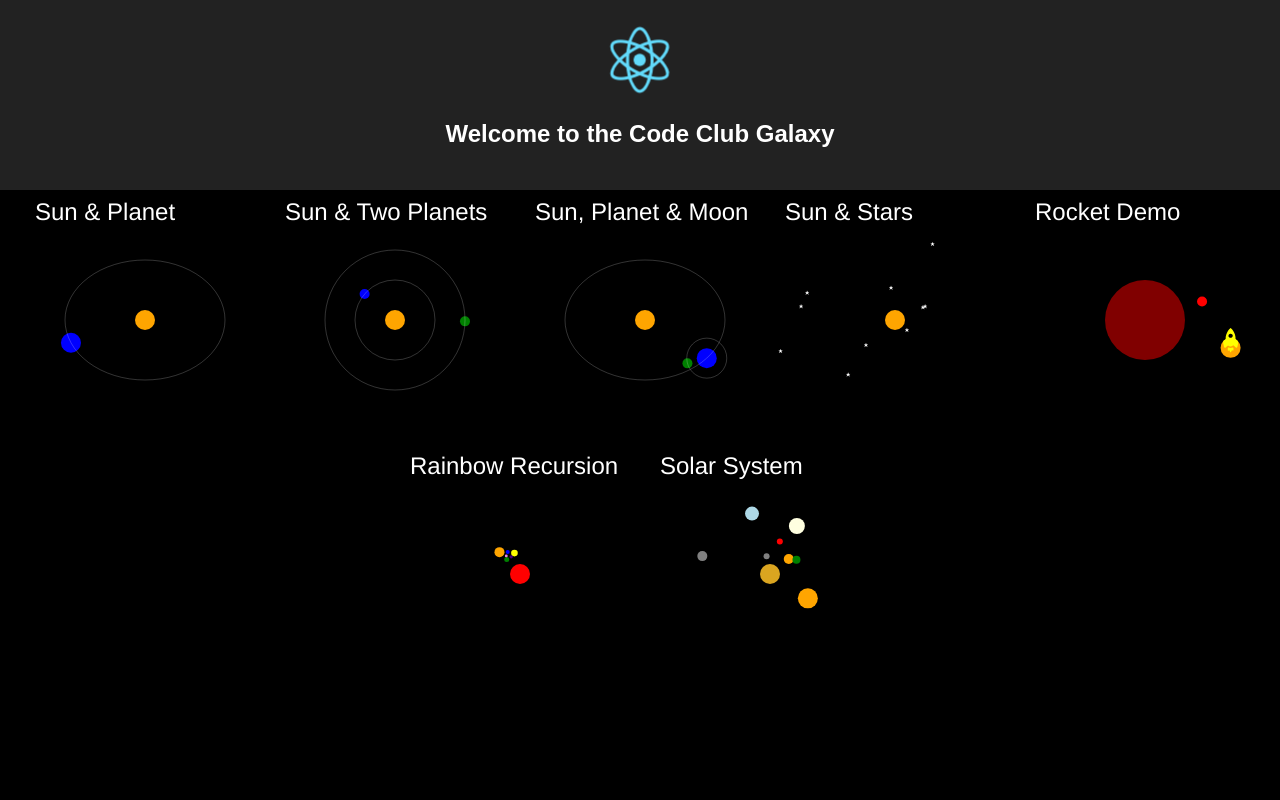
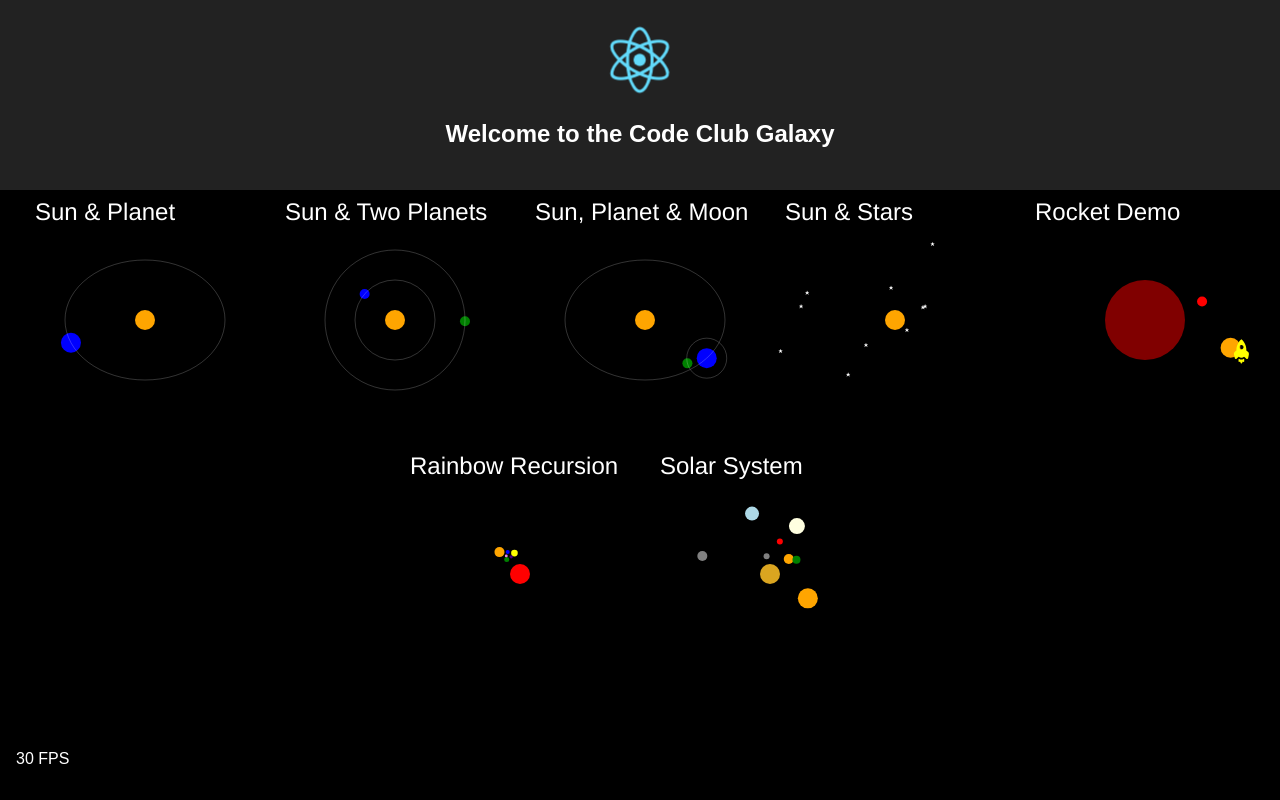
Before and after one commit to LonglevensCodeClub/code-club-galaxy, a React (Create React App) app: page / in a window 1280 px wide. Built offline with nearby package versions, Linux system fonts and the light colour scheme.

Commit message:
massively increased the performance by doing all the redux updates in one go each frame

```diff
--- a/src/Canvas.js
+++ b/src/Canvas.js
@@ -88,6 +88,7 @@ class Canvas extends Component {
     render (props) {
         return (
             <div className='canvas'>
+                <p className='fps'>{this.props.ui.fps} FPS</p>
                 {this.renderGalaxies()}
             </div>
         )
@@ -95,5 +96,6 @@ class Canvas extends Component {
 }
 export default connect((state) => ({
     elements: state.elements,
-    galaxies: state.galaxies
+    galaxies: state.galaxies,
+    ui: state.ui
 }), null)(Canvas)
--- a/src/actions.js
+++ b/src/actions.js
@@ -1,8 +1,8 @@
-export const UPDATE_ELEMENT = "UPDATE_ELEMENT"
+export const UPDATE_ELEMENTS = "UPDATE_ELEMENTS"
 
-export const updateElement = (elementState) => ({
-    type: UPDATE_ELEMENT,
-    elementState
+export const updateElements = (elements) => ({
+    type: UPDATE_ELEMENTS,
+    elements
 })
 
 export const ADD_GALAXY = "ADD_GALAXY"
@@ -11,3 +11,10 @@ export const addGalaxy = (galaxyState) => ({
     type: ADD_GALAXY,
     galaxyState
 })
+
+export const RECORD_FPS = "RECORD_FPS"
+
+export const recordFps = (fps) => ({
+    type: RECORD_FPS,
+    fps
+})
--- a/src/canvas.css
+++ b/src/canvas.css
@@ -2,3 +2,10 @@
     background-color: black;
     height: 100%;
 }
+
+p.fps {
+    color: white;
+    position: absolute;
+    padding: 1rem;
+    bottom: 0px;
+}
--- a/src/elements/Rocket.js
+++ b/src/elements/Rocket.js
@@ -9,6 +9,7 @@ const defaultProps = {
 class Rocket extends Element {
     constructor(galaxyId, userProps) {
         super('rocket', galaxyId, defaultProps, userProps)
+        this.lastFrameTime = 0
     }
 
     flyBetween(waypoints) {
@@ -49,6 +50,9 @@ class Rocket extends Element {
      * @param {number} time The current time
      */
     updateFrame(time) {
+        if (this.lastFrameTime > 0) {
+            const timeDiff = time - this.lastFrameTime
+
             if (this.waypoints.length === 0) {
                 // do nothing
             } else if (this.waypoints.length === 1) {
@@ -74,12 +78,17 @@ class Rocket extends Element {
                         const travelAngle = Math.atan2(yDiff, xDiff)
                         this.setTravelAngle(180 * Math.PI / travelAngle)
 
-                    this.setPositionX(this.state.positionX + (this.state.speed * Math.cos(travelAngle)))
-                    this.setPositionY(this.state.positionY + (this.state.speed * Math.sin(travelAngle)))
-                }
+                        const speed = (timeDiff * this.state.speed) / 100
+
+                        this.setPositionX(this.state.positionX + (speed * Math.cos(travelAngle)))
+                        this.setPositionY(this.state.positionY + (speed * Math.sin(travelAngle)))
                     }
                 }
             }
         }
 
+        this.lastFrameTime = time
+    }
+}
+
 export default Rocket
--- a/src/index.js
+++ b/src/index.js
@@ -4,7 +4,7 @@ import { Provider } from 'react-redux'
 //import { createLogger } from 'redux-logger'
 import { createStore, applyMiddleware  } from 'redux'
 import reducer from './reducers'
-import { updateElement, addGalaxy } from './actions'
+import { updateElements, addGalaxy, recordFps } from './actions'
 import './index.css';
 import App from './App';
 import registerServiceWorker from './registerServiceWorker';
@@ -38,17 +38,30 @@ elementCreators
         })
     })
 
-const FPS = 10
+const FPS = 30
 const interval = 1000 / FPS
+
+let frames = 0
 
 setInterval(() => {
     let timeNow = new Date().getTime();
 
+    let elements = {}
+
     elementCollection.forEach(e => {
         e.updateFrame(timeNow)
-        store.dispatch(updateElement(e.state))
+        elements[e.id] = e.state
     })
+
+    store.dispatch(updateElements(elements))
+
+    frames += 1
 }, interval)
+
+setInterval(() => {
+    store.dispatch(recordFps(frames))
+    frames = 0
+}, 1000)
 
 ReactDOM.render(
     <Provider store={store}>
--- a/src/reducers.js
+++ b/src/reducers.js
@@ -1,7 +1,6 @@
 import { combineReducers } from 'redux'
 
-import { UPDATE_ELEMENT } from './actions'
-import { ADD_GALAXY } from './actions'
+import { UPDATE_ELEMENTS, ADD_GALAXY, RECORD_FPS } from './actions'
 
 const defaultStateGalaxies = {}
 
@@ -30,20 +29,34 @@ const elements = (
     action
  ) => {
     switch (action.type) {
-        case UPDATE_ELEMENT:
+        case UPDATE_ELEMENTS:
+            return action.elements
+        default:
+            return state
+     }
+ }
+
+ const defaultStateUi = {
+    fps: 0
+}
+
+ const ui = (
+     state = defaultStateUi,
+     action
+ ) => {
+     switch (action.type) {
+         case RECORD_FPS:
             return {
                 ...state,
-                [action.elementState.id]: {
-                    ...state[action.elementState.id],
-                    ...action.elementState
-                }
+                fps: action.fps
             }
         default:
-            return state;
+            return state
      }
  }
 
  export default combineReducers({
     elements,
-    galaxies
+    galaxies,
+    ui
  })
```
Lines whose indentation alone changed are shown as unchanged.
